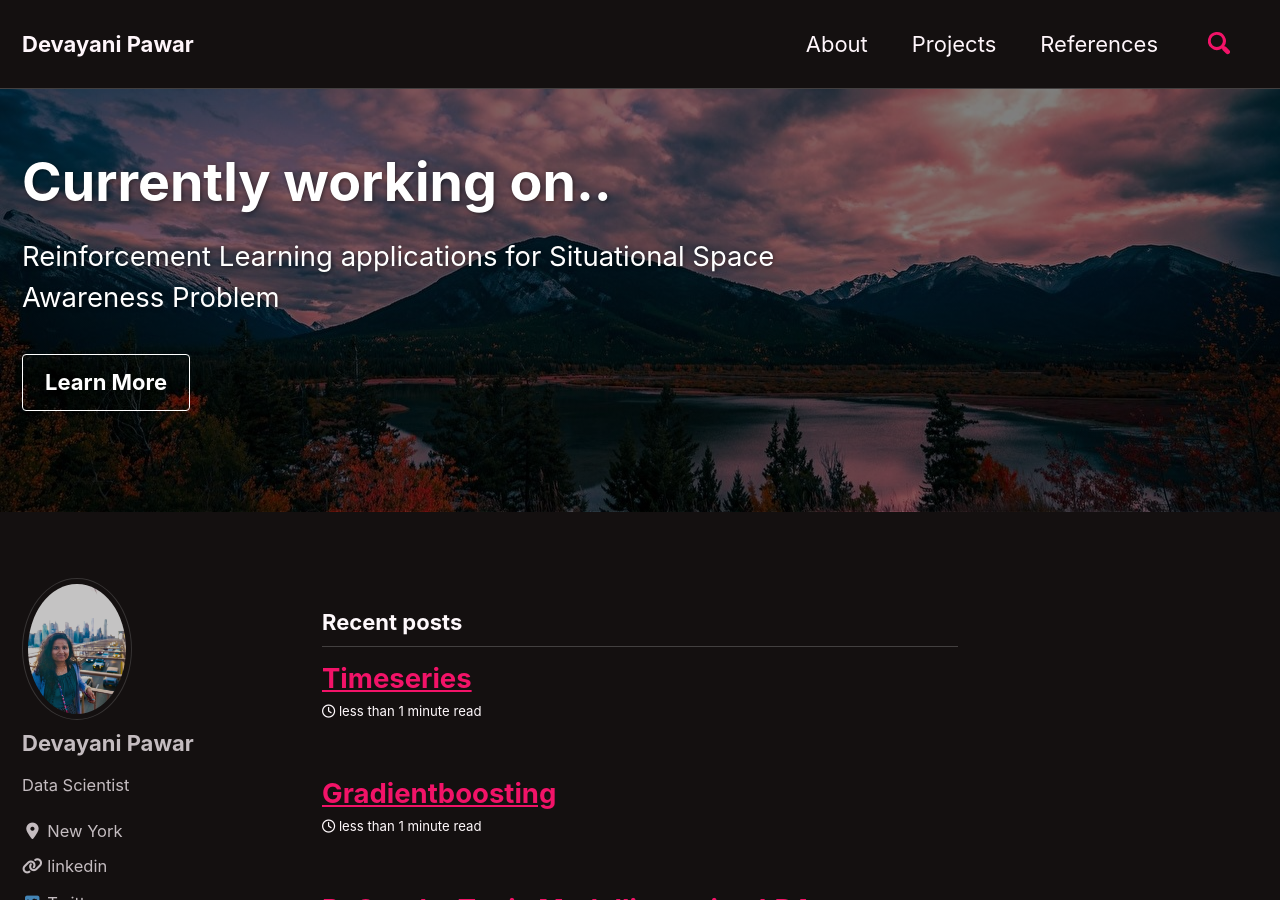
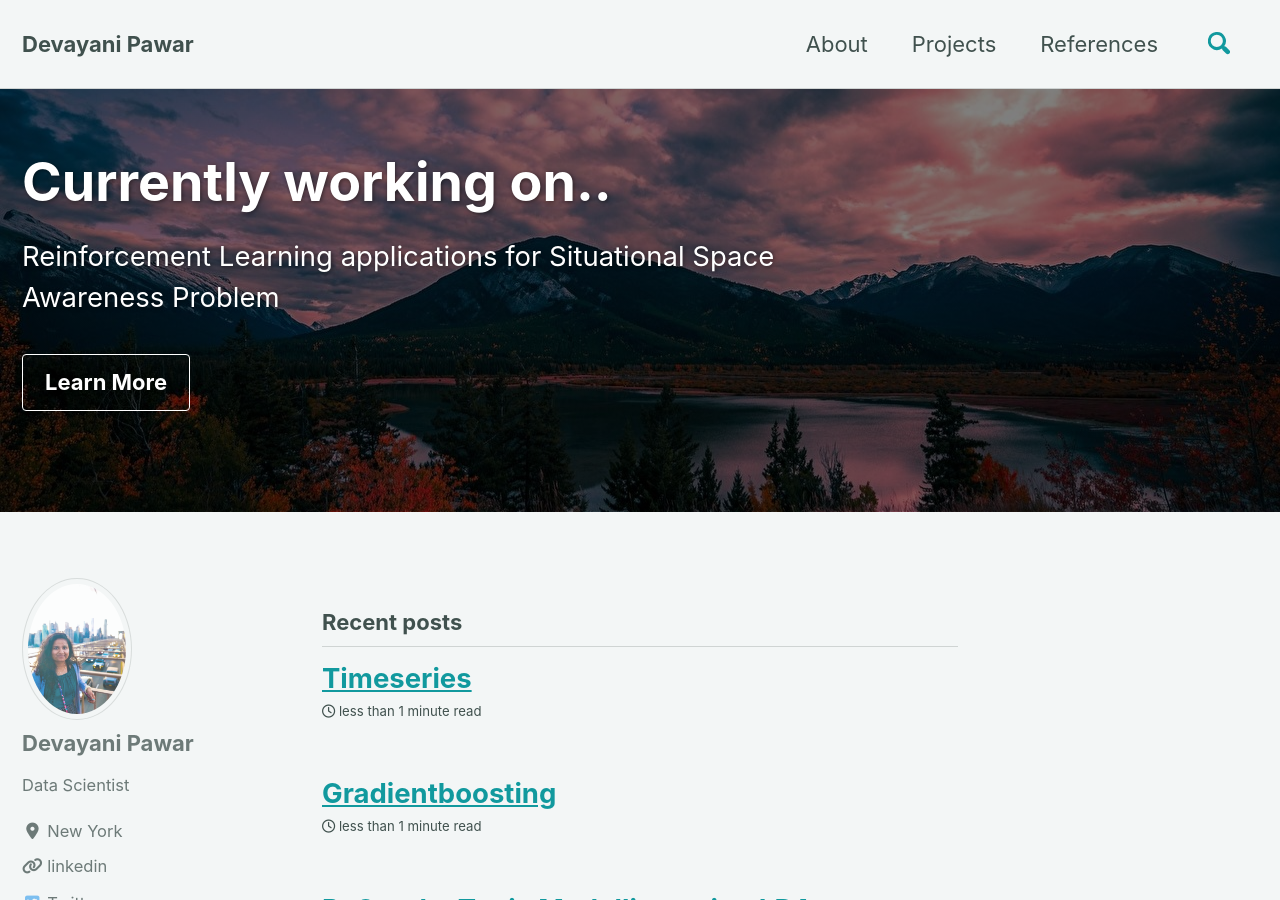
Before and after one commit to devayanipowar/devayanipowar.github.io, a Jekyll site: the page built from index.html, in a window 1280 px wide and 900 px high. Built offline with Jekyll 4.4.1, drawn with Linux system fonts in a browser that asks for light colours; cached includes are drawn as plain includes; nearby versions of some CDN libraries; the list of posts is cut into pages by our own code.

```diff
--- a/_config.yml
+++ b/_config.yml
@@ -12,7 +12,7 @@
 
 # theme                  : "minimal-mistakes-jekyll"
 # remote_theme           : "mmistakes/minimal-mistakes"
-minimal_mistakes_skin    : "neon" # "air", "aqua", "contrast", "dark", "dirt", "neon", "mint", "plum", "sunrise"
+minimal_mistakes_skin    : "mint" # "air", "aqua", "contrast", "dark", "dirt", "neon", "mint", "plum", "sunrise"
 
 # Site Settings
 locale                   : "en-US"
```
